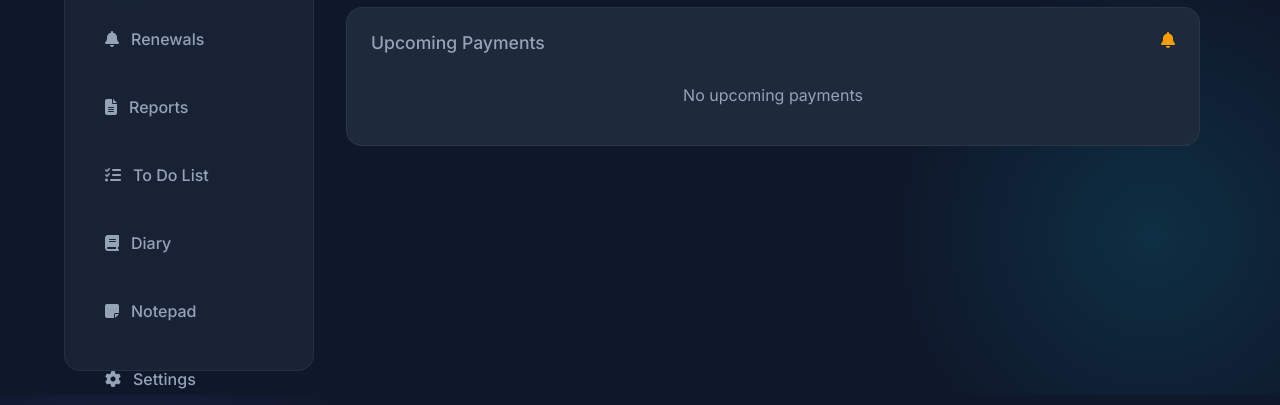
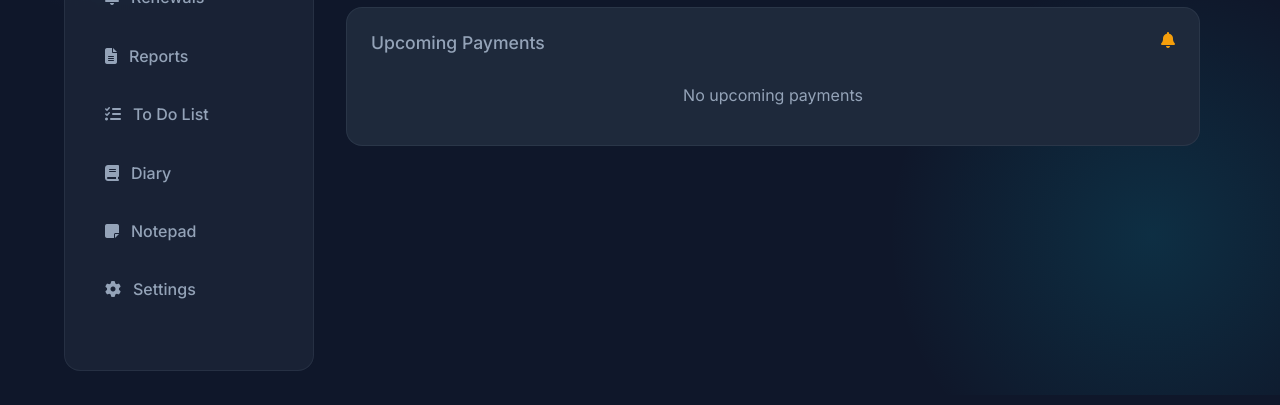
Before and after one commit to realsenseIndia/pam, a plain HTML site: page index.html in a window 1280 px wide. Shown: the part 405-810 px from the top of the page. Drawn offline with Linux system fonts and the light colour scheme.

Commit message:
Add files via upload

```diff
--- a/css/responsive.css
+++ b/css/responsive.css
@@ -27,6 +27,7 @@
         transition: transform 0.4s cubic-bezier(0.4, 0, 0.2, 1);
         background: var(--color-surface);
         box-shadow: 20px 0 50px rgba(0, 0, 0, 0.5);
+        overflow-y: auto;
     }
 
     .sidebar.active {
--- a/css/style.css
+++ b/css/style.css
@@ -102,11 +102,13 @@ body {
     list-style: none;
     display: flex;
     flex-direction: column;
-    gap: var(--spacing-sm);
+    gap: 0.8rem;
+    /* Reduced from 1rem by 20% */
 }
 
 .nav-item {
-    padding: var(--spacing-sm);
+    padding: 0.8rem 1rem;
+    /* Reduced vertical padding from 1rem to 0.8rem */
     border-radius: var(--radius-md);
     cursor: pointer;
     transition: var(--transition);
```
